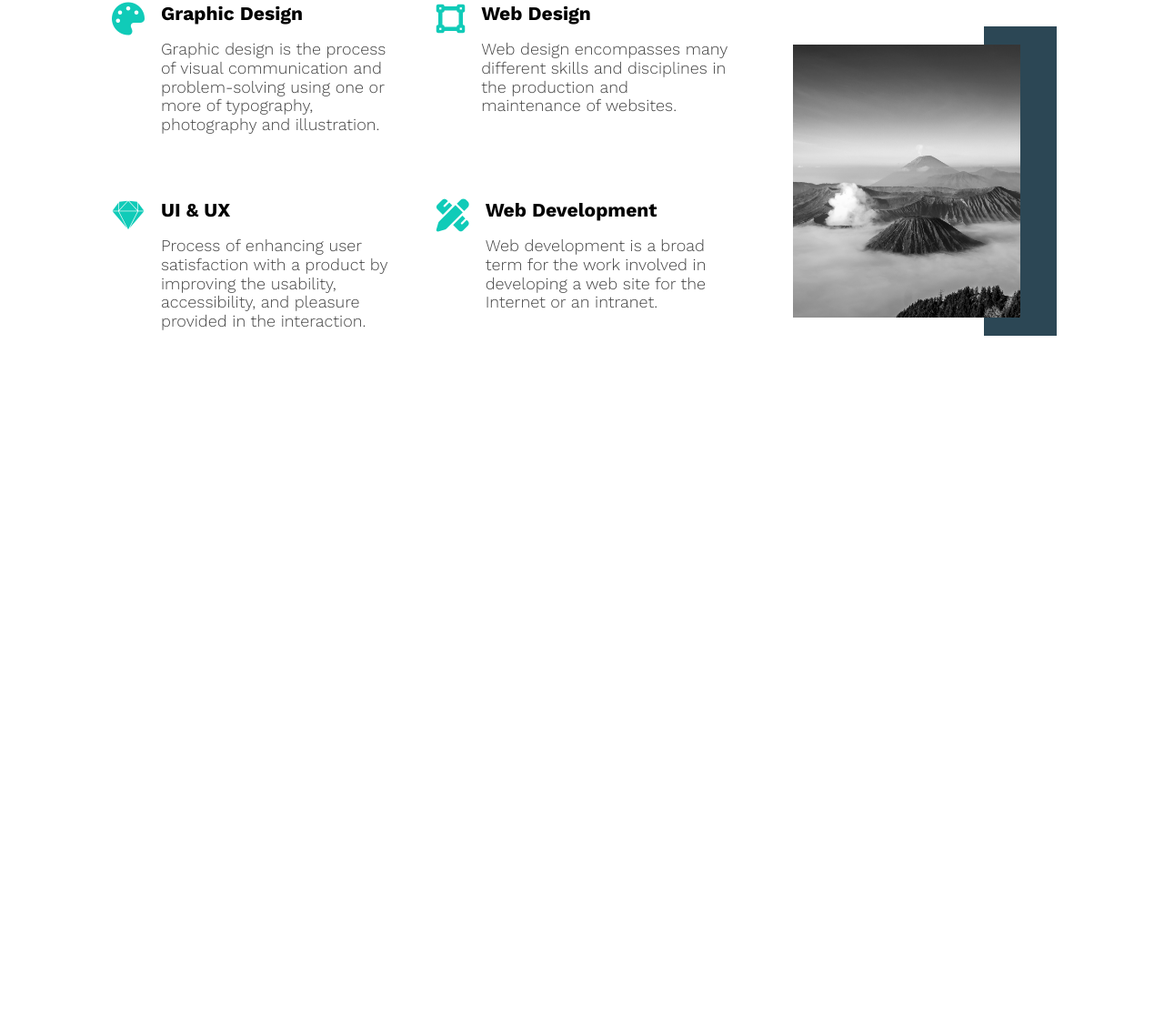
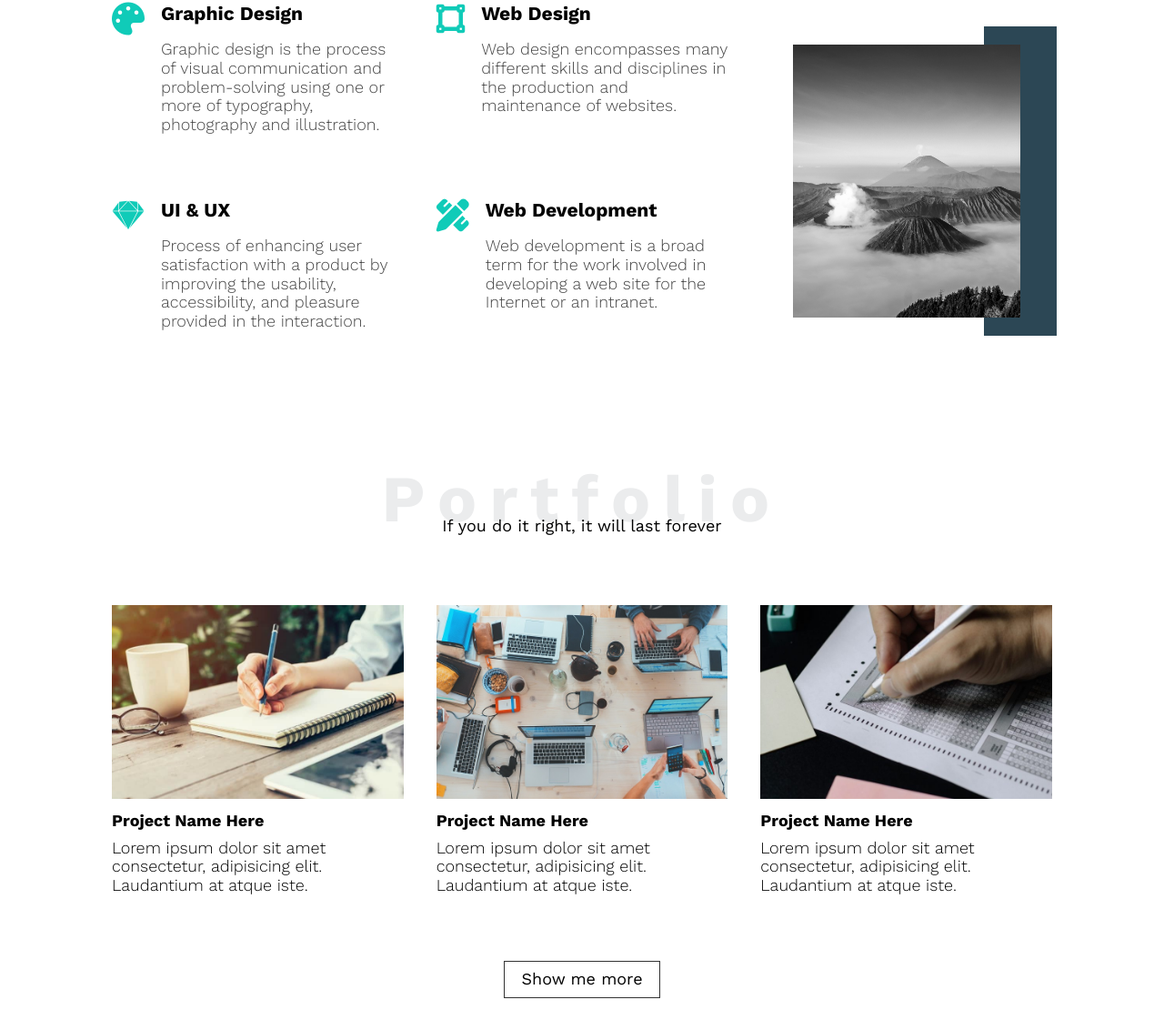
Before and after one commit to MohammedC4r/Leon, a plain HTML site: page index.html in a window 1280 px wide. Shown: the part 1371-2492 px from the top of the page at 91% size. Before the commit the page ends 1878 px from the top, so only its background shows below. Drawn offline with nearby package versions, Linux system fonts and the light colour scheme.

Commit message:
add portfolio section

```diff
--- a/css/scss/leon.scss
+++ b/css/scss/leon.scss
@@ -114,8 +114,7 @@
 
 .features{
     .container{
-        display: grid;
-        grid-template-columns: repeat(auto-fill, minmax(300px, 1fr));
+        @extend %responsive-grid;
         grid-gap: 1em;
     }
     &__feat{
@@ -137,9 +136,7 @@
 //      =========================
 .services{
     &__content{
-        display: grid;
-        grid-template-columns: repeat(auto-fill, minmax(300px, 1fr));
-        margin: 2em 0 0 0;
+        @extend %responsive-grid;
         &__service{
             min-height: 180px;
             display: flex;
@@ -186,6 +183,38 @@
     }
 }
 
+//      ========================
+//      =   Portfolio Seciton  =
+//      ========================
+.portfolio{
+    &__content__works{
+        @extend %responsive-grid;
+        &__work{
+            margin: 1em;
+            &__image{
+                max-width: 100%;
+            }
+            &__title{
+                margin: .5em 0;
+            }
+        }
+    }
+    &__content__more-works-btn{
+        background-color: transparent;
+        border: 1px solid #333;
+        border-radius: none;
+        padding: .5em 1em;
+        display: block;
+        margin: 3em auto;
+        transition: $Transiton;
+        &:hover{
+            background-color: #111;
+            color: white;
+        }
+    }
+}
+
+
 .container{
     margin: 1em auto;
     @media (min-width: 786px) {
@@ -197,6 +226,11 @@
     @media (min-width: 1200px) {
         width: 1070px;
     }
+}
+
+%responsive-grid{
+    display: grid;
+    grid-template-columns: repeat(auto-fill, minmax(300px, 1fr));
 }
 
 .section-heading{
@@ -217,4 +251,5 @@
     font-weight: 400;
     position: relative;
     bottom: 1.2em;
+    margin-bottom: 2em;
 }
--- a/index.html
+++ b/index.html
@@ -114,5 +114,32 @@
             </div>
         </div>
     </section>
+    <!-- Portfolio Section -->
+    <div class="portfolio">
+        <div class="container">
+            <h3 class="section-heading">Portfolio</h3>
+            <p class="section-description-paragraph">If you do it right, it will last forever</p>
+            <div class="portfolio__content">
+                <div class="portfolio__content__works">
+                    <div class="portfolio__content__works__work">
+                        <img class="portfolio__content__works__work__image" src="images/work-1.jpg" alt="work">
+                        <h4 class="portfolio__content__works__work__title">Project Name Here</h4>
+                        <p class="portfolio__content__works__work__desc">Lorem ipsum dolor sit amet consectetur, adipisicing elit. Laudantium at atque iste.</p>
+                    </div>
+                    <div class="portfolio__content__works__work">
+                        <img class="portfolio__content__works__work__image" src="images/work-2.jpg" alt="work">
+                        <h4 class="portfolio__content__works__work__title">Project Name Here</h4>
+                        <p class="portfolio__content__works__work__desc">Lorem ipsum dolor sit amet consectetur, adipisicing elit. Laudantium at atque iste.</p>
+                    </div>
+                    <div class="portfolio__content__works__work">
+                        <img class="portfolio__content__works__work__image" src="images/work-3.jpg" alt="work">
+                        <h4 class="portfolio__content__works__work__title">Project Name Here</h4>
+                        <p class="portfolio__content__works__work__desc">Lorem ipsum dolor sit amet consectetur, adipisicing elit. Laudantium at atque iste.</p>
+                    </div>
+                </div>
+                <button class="portfolio__content__more-works-btn">Show me more</button>
+            </div>
+        </div>
+    </div>
 </body>
 </html>
```
Also changed, not shown: css/scss/leon.css, images/work-1.jpg (added), images/work-2.jpg (added), images/work-3.jpg (added), 1 other file.
